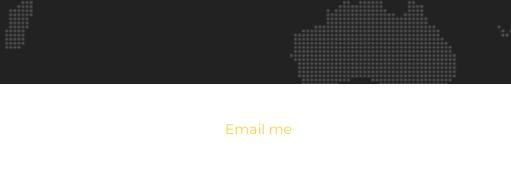
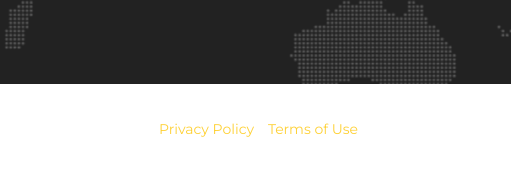
Before and after one commit to audip/my-site, a website: page app/index.html in a window 1280 px wide. Shown: the part 6027-6201 px from the top of the page, 769-1280 px from the left. Drawn offline with nearby package versions, Linux system fonts and the light colour scheme; a web font is replaced by a local one.

Commit message:
Revert "Remove ToS and privacy policy links"
This reverts commit 921a1ff00d3d72ac40a96b17443410cc332a05c8.

```diff
--- a/app/index.html
+++ b/app/index.html
@@ -503,7 +503,9 @@
                             </div>
                             <div class="col-md-4">
                                 <ul class="list-inline quicklinks">
-                                    <li><a href="mailto:contact@adityapurandare.com">Email me</a>
+                                    <li><a href="#">Privacy Policy</a>
+                                    </li>
+                                    <li><a href="#">Terms of Use</a>
                                     </li>
                                 </ul>
                             </div>
```
